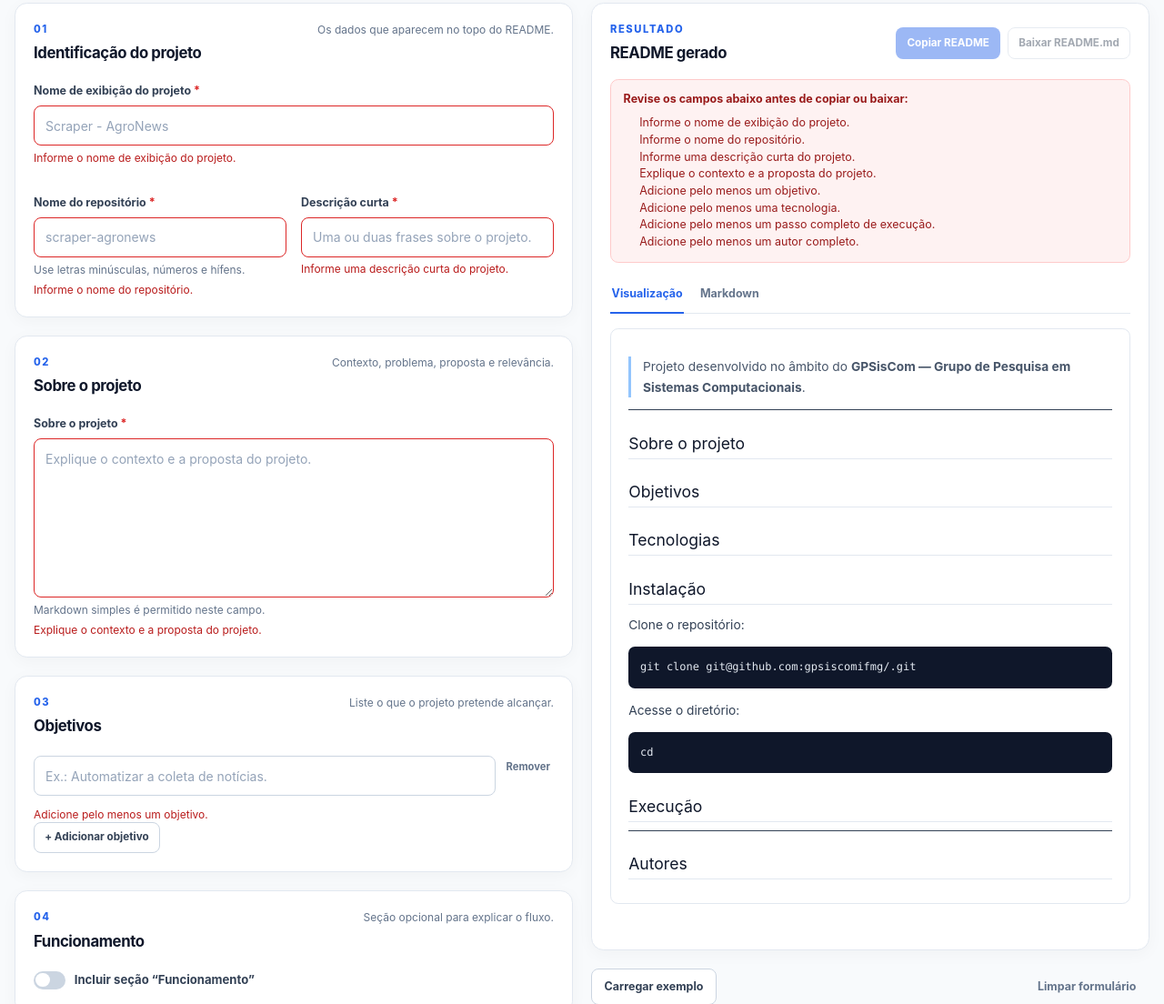
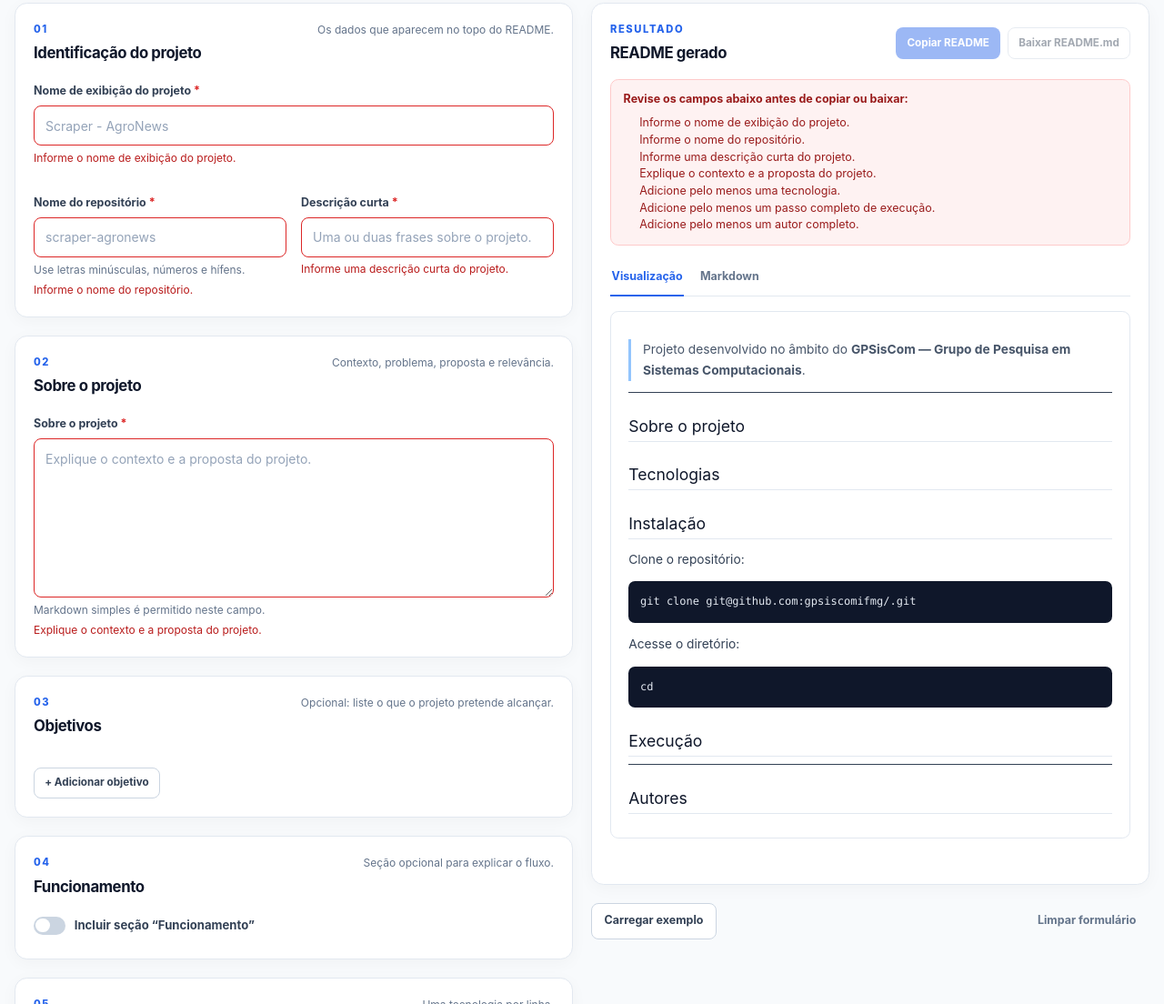
Before and after one commit to gpsiscomifmg/readme-generator, a website built with Vite: page index.html in a window 1280 px wide. Shown: the part 219-1323 px from the top of the page at 91% size. Built offline with nearby package versions, Linux system fonts and the light colour scheme.

Commit message:
feat: make objectives optional

```diff
--- a/index.html
+++ b/index.html
@@ -91,7 +91,7 @@
                   <p class="section-kicker">03</p>
                   <h2 id="objectives-title">Objetivos</h2>
                 </div>
-                <p class="section-help">Liste o que o projeto pretende alcançar.</p>
+                <p class="section-help">Opcional: liste o que o projeto pretende alcançar.</p>
               </div>
               <div id="objectives-list" class="dynamic-list" aria-describedby="objectives-error"></div>
               <p class="field-error list-error" id="objectives-error" data-error-for="objectives"></p>
--- a/src/generator/markdown.test.ts
+++ b/src/generator/markdown.test.ts
@@ -25,6 +25,11 @@ describe('generateReadme', () => {
       makeProject({ includeFunctioning: false, functioningIntro: 'Não deve aparecer.' }),
     );
     expect(readme).not.toContain('## Funcionamento');
+  });
+
+  it('omite Objetivos quando a lista está vazia ou só contém espaços', () => {
+    const readme = generateReadme(makeProject({ objectives: ['  ', ''] }));
+    expect(readme).not.toContain('## Objetivos');
   });
 
   it('gera blocos bash para instalação e execução', () => {
--- a/src/generator/markdown.ts
+++ b/src/generator/markdown.ts
@@ -143,6 +143,12 @@ function generateFunctioning(project: ProjectData): string {
 }
 
 export function generateReadme(project: ProjectData): string {
+  const objectives = project.objectives
+    .map(trim)
+    .filter(Boolean)
+    .map((objective) => `* ${objective}`)
+    .join('\n');
+
   const sections = [
     `# ${trim(project.projectName)}`,
     [
@@ -152,15 +158,7 @@ export function generateReadme(project: ProjectData): string {
     ].join('\n'),
     '---',
     ['## Sobre o projeto', '', trim(project.about)].join('\n'),
-    [
-      '## Objetivos',
-      '',
-      project.objectives
-        .map(trim)
-        .filter(Boolean)
-        .map((objective) => `* ${objective}`)
-        .join('\n'),
-    ].join('\n'),
+    ...(objectives ? [['## Objetivos', '', objectives].join('\n')] : []),
     ...(project.includeFunctioning ? [generateFunctioning(project)] : []),
     [
       '## Tecnologias',
--- a/src/generator/validation.test.ts
+++ b/src/generator/validation.test.ts
@@ -10,7 +10,7 @@ describe('validateProject', () => {
       repositoryName: 'Nome inválido',
       shortDescription: '',
       about: '',
-      objectives: [''],
+      objectives: [],
       technologies: [''],
       executionSteps: [{ description: '', command: '' }],
       authors: [{ name: '', github: '', role: '' }],
@@ -19,7 +19,6 @@ describe('validateProject', () => {
     const messages = errors.map((error) => error.message);
     expect(messages).toContain('Informe o nome de exibição do projeto.');
     expect(messages).toContain('O nome do repositório deve usar apenas letras minúsculas, números e hífens.');
-    expect(messages).toContain('Adicione pelo menos um objetivo.');
     expect(messages).toContain('Adicione pelo menos uma tecnologia.');
     expect(messages).toContain('Adicione pelo menos um passo completo de execução.');
     expect(messages).toContain('Adicione pelo menos um autor completo.');
@@ -28,4 +27,8 @@ describe('validateProject', () => {
   it('aceita o exemplo completo', () => {
     expect(validateProject(EXAMPLE_PROJECT)).toEqual([]);
   });
+
+  it('aceita um projeto sem objetivos', () => {
+    expect(validateProject({ ...EXAMPLE_PROJECT, objectives: [] })).toEqual([]);
+  });
 });
--- a/src/generator/validation.ts
+++ b/src/generator/validation.ts
@@ -26,14 +26,6 @@ export function validateProject(project: ProjectData): ValidationError[] {
   if (!required(project.about)) {
     errors.push({ path: 'about', message: 'Explique o contexto e a proposta do projeto.' });
   }
-
-  validateStringList(
-    project.objectives,
-    'objectives',
-    'Adicione pelo menos um objetivo.',
-    'Preencha este objetivo ou remova a linha.',
-    errors,
-  );
 
   validateStringList(
     project.technologies,
--- a/src/state.ts
+++ b/src/state.ts
@@ -8,7 +8,7 @@ export function createEmptyProject(): ProjectData {
     repositoryName: '',
     shortDescription: '',
     about: '',
-    objectives: [''],
+    objectives: [],
     includeFunctioning: false,
     functioningIntro: '',
     functioningSteps: [],
```
